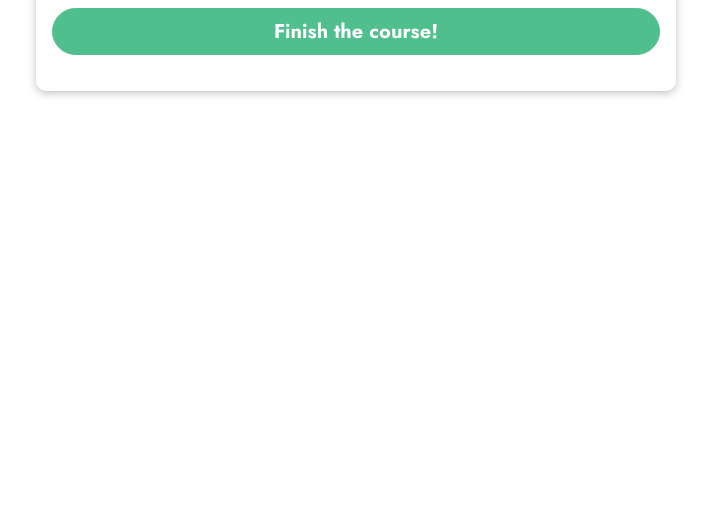
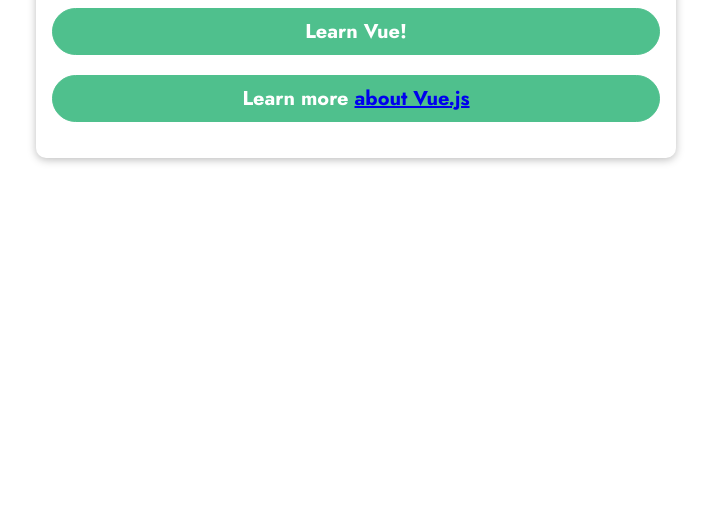
Before and after one commit to Satyaki-Roy/vue-dom-interaction, a website: page index.html in a window 1280 px wide. Shown: the part 295-800 px from the top of the page, without its empty margins (284-995 px from the left). Drawn offline with nearby package versions, Linux system fonts and the light colour scheme.

Commit message:
methods in vue js

```diff
--- a/app.js
+++ b/app.js
@@ -1,8 +1,18 @@
 const app = Vue.createApp({
   data() {
     return {
-      courseGoal: "Finish the course!",
+      courseGoal1: "Finish the course!",
+      vueLink: "https://v3.vuejs.org/",
     };
+  },
+  methods: {
+    outputGoal() {
+      const randomNumber = Math.random();
+      if (randomNumber < 0.5) {
+        return "Learn Vue!";
+      }
+      return "Master Vue!";
+    },
   },
 });
 
--- a/index.html
+++ b/index.html
@@ -18,7 +18,8 @@
     </header>
     <section id="user-goal">
       <h2>My Course Goal</h2>
-      <p>{{ courseGoal }}</p>
+      <p>{{ outputGoal() }}</p>
+      <p>Learn more <a v-bind:href="vueLink">about Vue.js</a></p>
     </section>
   </body>
 </html>
```
